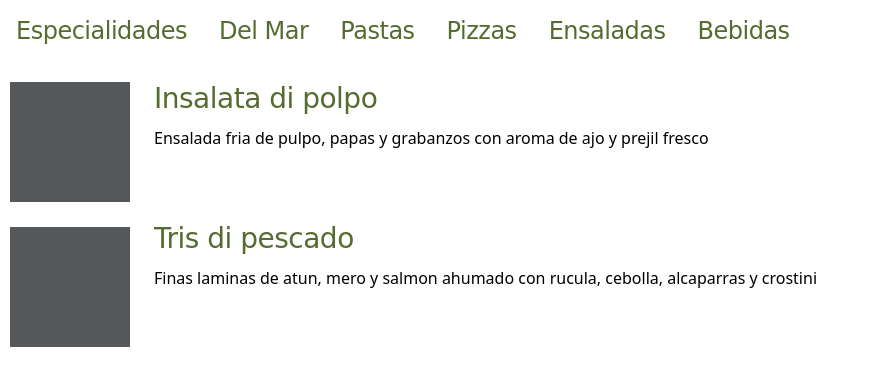
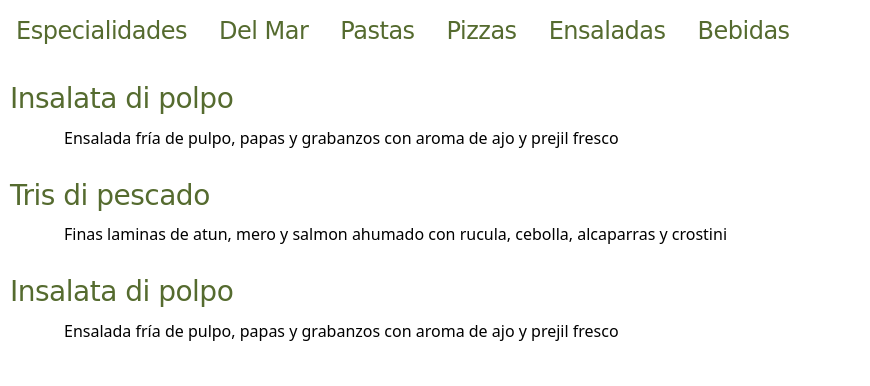
Before and after one commit to AkaAnto/weddingmenu, a plain HTML site: page index.html in a window 1280 px wide. Shown: the part 106-492 px from the top of the page, without its empty margins (0-870 px from the left). Drawn offline with nearby package versions, Linux system fonts and the light colour scheme.

Commit message:
try without pic

```diff
--- a/index.html
+++ b/index.html
@@ -41,6 +41,25 @@
           border: none 0px;
           background-color:  rgba(255,255,255, 0.3);
         }
+        .dish-title{
+          padding-left: 10px;
+          padding-top: 0px;
+          padding-bottom: 10px;
+          margin-top: 0px;
+          color: darkolivegreen
+        }
+
+        .dish-text{
+          width: 90%;
+          color: black !important;
+          margin-left: 5%;
+        }
+
+        .dish-holder{
+          padding-top: 25px;
+          background-color: rgba(255,255,255, 0.3);
+        }
+
 	</style>
 
     <title>Anto & Lina's Wedding Menu</title>
@@ -70,30 +89,29 @@
 
     </ul>
     <div class="tab-content" id="myTabContent">
+
+
       <div class="tab-pane fade show active" id="special" role="tabpanel" aria-labelledby="special">
-        <div class="row" style="padding-top: 25px; background-color: rgba(255,255,255, 0.3);">
-          <div class="col-auto">
-            <svg style="margin-left: 10px" class="bd-placeholder-img" width="120" height="120" xmlns="http://www.w3.org/2000/svg" role="img"  preserveAspectRatio="xMidYMid slice" focusable="false">
-              <rect width="100%" height="100%" fill="#55595c"></rect>
-              <text x="50%" y="50%" fill="#eceeef" dy=".3em"></text>
-            </svg>
-          </div>
+        <div class="row dish-holder" >
           <div class="col  d-flex flex-column position-static">
-            <h3 class="mb-0" style="padding-top: 0px; padding-bottom: 10px; margin-top: 0px; color: darkolivegreen">Insalata di polpo</h3>
-            <div class="mb-1 text-muted" style="width: 90%; color: black !important">Ensalada fria de pulpo, papas y grabanzos con aroma de ajo y prejil fresco</div>
+            <h3 class="mb-0 dish-title">Insalata di polpo</h3>
+            <div class="mb-1 text-muted dish-text">Ensalada fría de pulpo, papas y grabanzos con aroma de ajo y prejil fresco</div>
           </div>
         </div>
-        <div class="row" style="padding-top: 25px; background-color: rgba(255,255,255, 0.3);">
-          <div class="col-auto">
-            <svg style="margin-left: 10px" class="bd-placeholder-img" width="120" height="120" xmlns="http://www.w3.org/2000/svg" role="img"  preserveAspectRatio="xMidYMid slice" focusable="false">
-              <rect width="100%" height="100%" fill="#55595c"></rect>
-              <text x="50%" y="50%" fill="#eceeef" dy=".3em"></text>
-            </svg>
+
+        <div class="row dish-holder">
+          <div class="col  d-flex flex-column position-static">
+            <h3 class="mb-0 dish-title">Tris di pescado</h3>
+            <div class="mb-1  dish-text">Finas laminas de atun, mero y salmon ahumado con rucula, cebolla, alcaparras y crostini</div>
           </div>
+
+        </div>
+        <div class="row dish-holder" >
           <div class="col  d-flex flex-column position-static">
-            <h3 class="mb-0" style="padding-top: 0px; padding-bottom: 10px; margin-top: -5px; color: darkolivegreen">Tris di pescado</h3>
-            <div class="mb-1 text-muted" style="width: 90%; color: black !important">Finas laminas de atun, mero y salmon ahumado con rucula, cebolla, alcaparras y crostini</div>
+            <h3 class="mb-0 dish-title">Insalata di polpo</h3>
+            <div class="mb-1 text-muted dish-text">Ensalada fría de pulpo, papas y grabanzos con aroma de ajo y prejil fresco</div>
           </div>
+
         </div>
 
 
```
